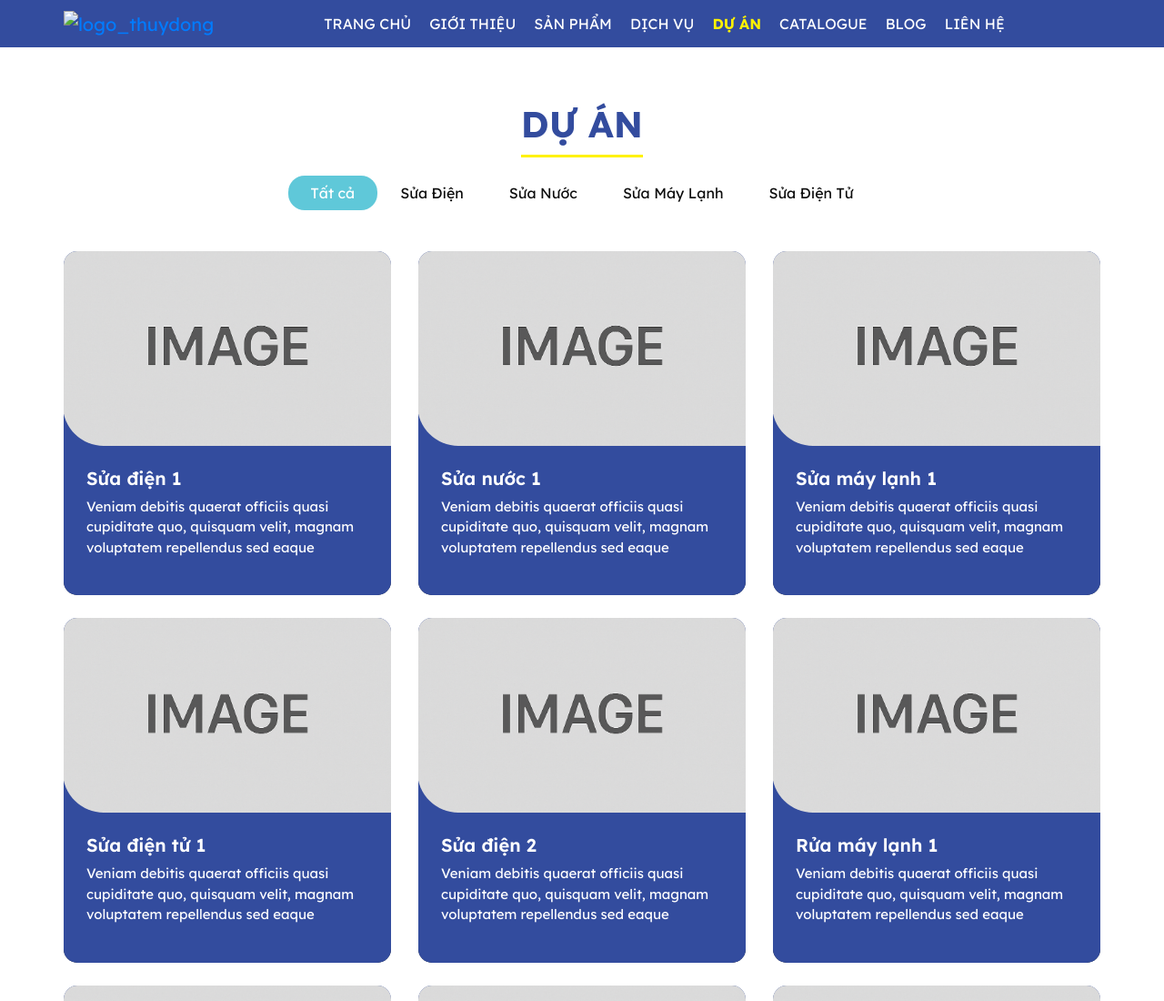
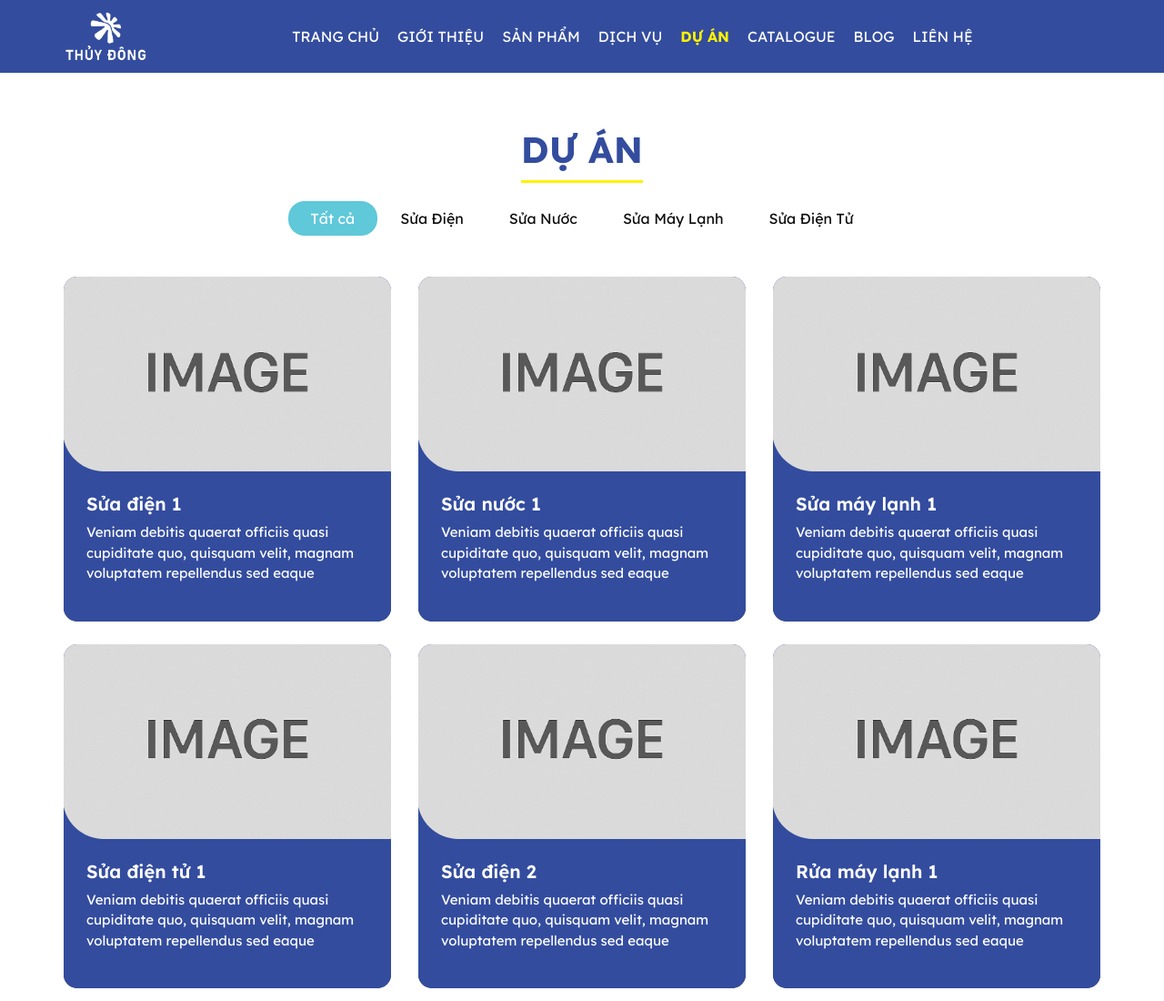
Before and after one commit to MinhTin3324/WebThuyDong, a plain HTML site: page DuAn.html in a window 1280 px wide. Shown: the top 1100 px of the page at 91% size. Drawn offline with nearby package versions, Linux system fonts and the light colour scheme; some packages are replaced by stand-ins of ours; the site is published under a folder, as on GitHub Pages, so addresses that start at the root find nothing; a script that the page names is missing.

Commit message:
fix logo brand

```diff
--- a/DuAn.html
+++ b/DuAn.html
@@ -51,7 +51,7 @@
       <div class="container">
         <nav class="navbar navbar-expand-lg custom_nav-container">
           <a class="navbar-brand" href="index.html">
-            <img src="/assets/images/logo_thuydong.png" alt="logo_thuydong" />
+            <img src="assets/images/logo_thuydong.png" alt="logo_thuydong" />
           </a>
 
           <!-- mobile -->
```
Also changed, not shown: LienHe.html (+1 -1 lines), about.html (+1 -1 lines), index.html (+1 -1 lines).
